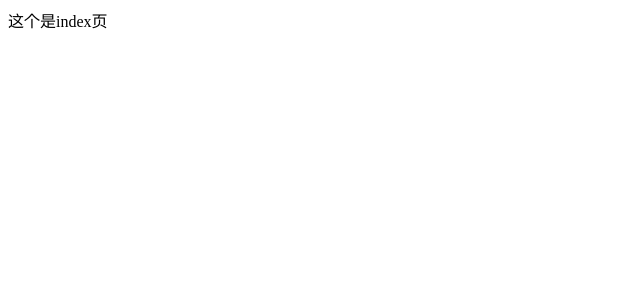
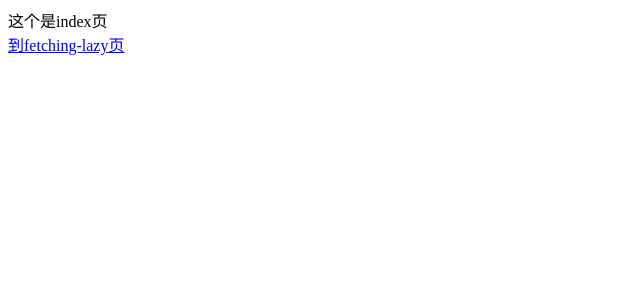
Before and after one commit to weijingbbb/Udemy-Nuxt3, a Nuxt app in the folder chapter/4-DataFetching/: page / in a window 1280 px wide. Shown: the top 300 px of the page, without its empty margins (0-640 px from the left). Built offline with nearby package versions, Linux system fonts and the light colour scheme.

Commit message:
chapter-4 62 useFetch lazy参数，可以防止默认行为，渲染loading UI

```diff
--- /dev/null
+++ b/chapter/4-DataFetching/pages/fetching-lazy.vue
@@ -0,0 +1,22 @@
+<template>
+    <div>
+        <div>这个是fetching-post页</div>
+        <h1 v-if="status === 'pending'">请求中</h1>
+        <div v-else>{{ posts }}</div>
+    </div>
+</template>
+
+<script setup>
+/**
+ * 在常规的页面跳转中，（默认行为）假使请求没有完成，是不能进入此页面的
+ * 如果使用了lazy，则可以进入，期间可以访问请求的状态，
+ * 同时设置一些请求中的状态UI，例如loading等
+*/
+
+// 视频上的教程使用的是pedding，但这个属性被弃用了，使用status
+const { data: posts, status } = await useFetch('products/1', {
+    baseURL: 'https://fakestoreapi.com',
+    lazy: true,
+})
+console.log('posts---: ', posts.value);
+</script>
--- a/chapter/4-DataFetching/pages/index.vue
+++ b/chapter/4-DataFetching/pages/index.vue
@@ -1,3 +1,7 @@
 <template>
-    <div>这个是index页</div>
+    <div>这个是index页
+        <div>
+            <NuxtLink to="fetching-lazy">到fetching-lazy页</NuxtLink>
+        </div>
+    </div>
 </template>
```
